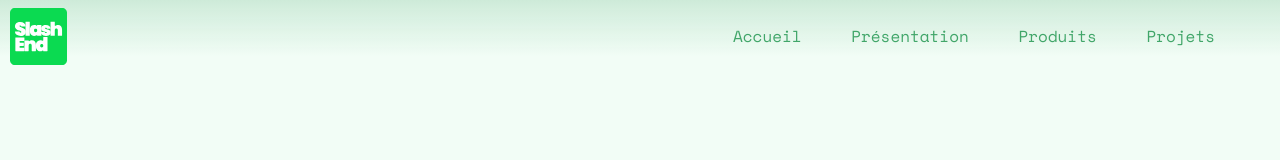
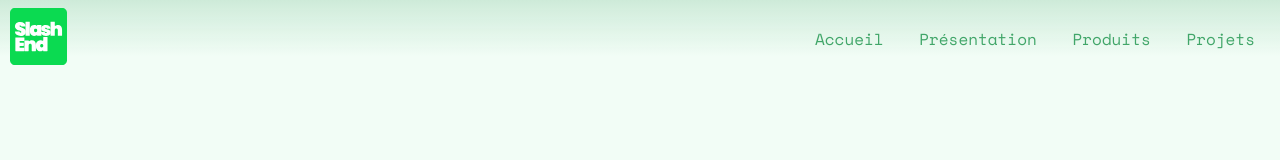
Before and after one commit to Douwdy/Projet-12---SlashEnd, a React (Create React App) app: page / in a window 1280 px wide. Shown: the top 160 px of the page. Built offline with nearby package versions, Linux system fonts and the light colour scheme.

Commit message:
Fix header nav alignment, fix products alignment

```diff
--- a/src/components/projects/index.jsx
+++ b/src/components/projects/index.jsx
@@ -1,7 +1,4 @@
 import React, { useState } from 'react';
-
-const Projects = () => {
-    const [selectedProject, setSelectedProject] = useState(null);
 
 const projectDescriptions = {
     ridingCities: {
@@ -56,6 +53,11 @@ const Projects = () => {
     }
 };
 
+const firstProject = projectDescriptions[Object.keys(projectDescriptions)[0]];
+
+const Projects = () => {
+    const [selectedProject, setSelectedProject] = useState(firstProject);
+
     const handleCardClick = (projectId) => {
         setSelectedProject(projectDescriptions[projectId]);
     };
--- a/src/sass/components/_header.scss
+++ b/src/sass/components/_header.scss
@@ -25,7 +25,6 @@ header{
         height: 57px;
         width: 100%;
         a{
-            cursor: pointer;
             text-decoration: none;
             color: $color-text;
             font-family: "SpaceMono";
@@ -67,9 +66,9 @@ header{
             }
         }
         .header_2{
-            margin: 35px 50px 20px 50px;
+            margin: 20px 10px 0px 0px;
             height: 57px;
-            width: 40%;
+            width: 470px;
             a{
                 display: flex;
                 align-items: center;
--- a/src/sass/components/_products.scss
+++ b/src/sass/components/_products.scss
@@ -36,8 +36,9 @@
 
 @media screen and (min-width: 850px){
     .products{
-        height: 100vh !important;
+        height: 100vh ;
         flex-direction: row;
+        flex-wrap: wrap;
         &-item{
             &_desc{
                 height: 320px;
```
Lines whose indentation alone changed are shown as unchanged.
